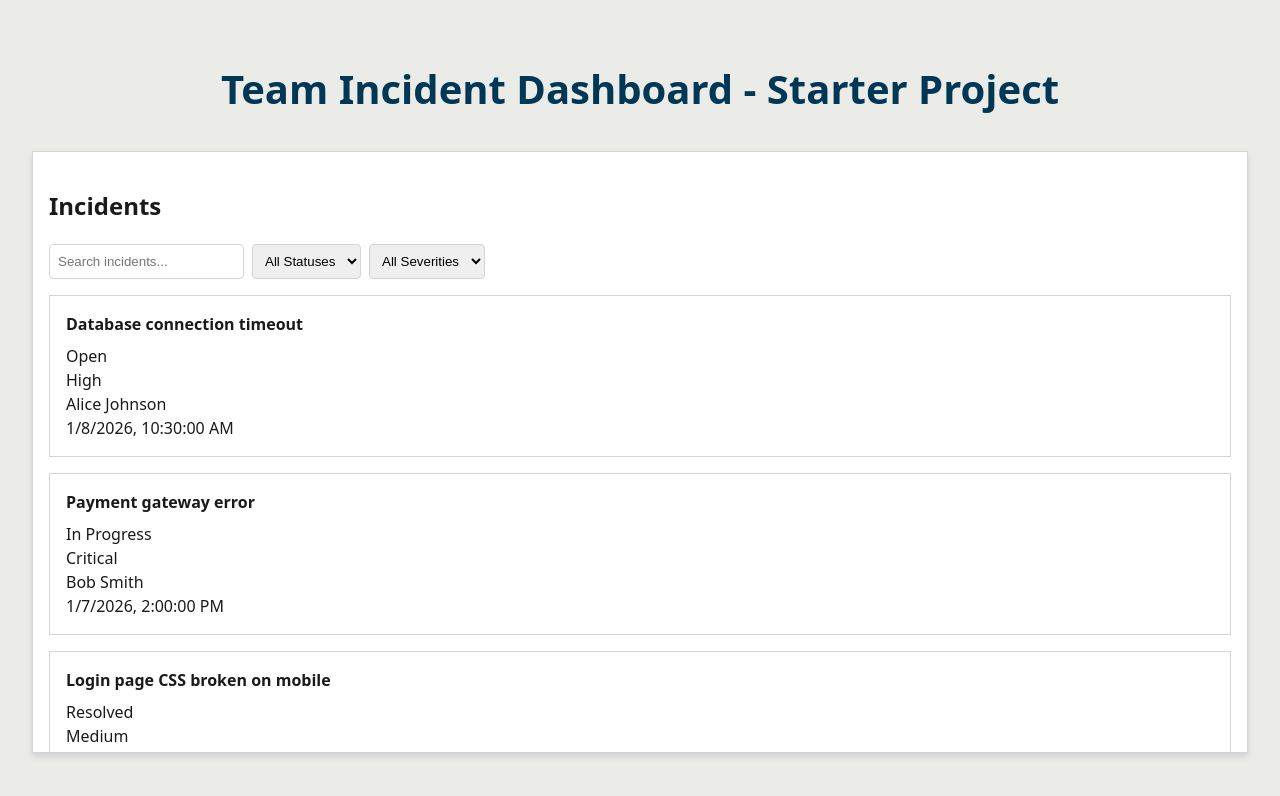
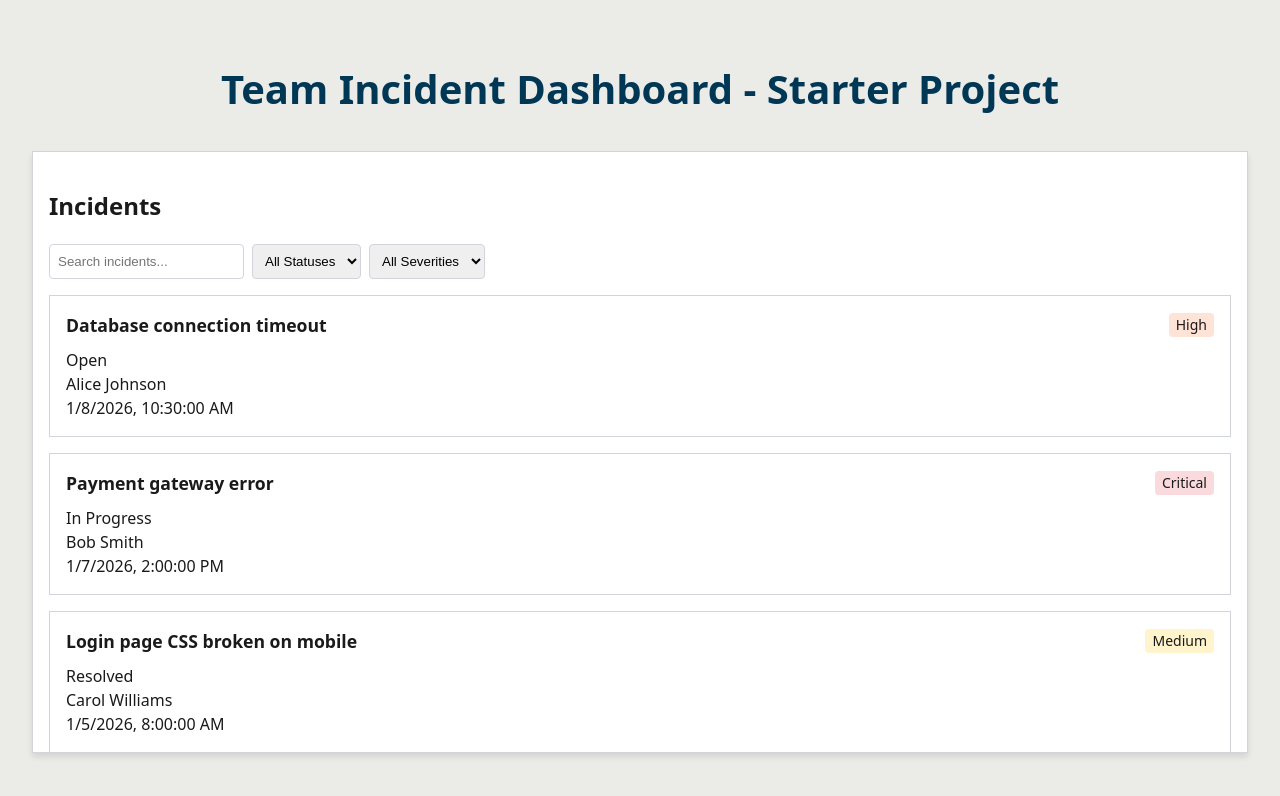
Before and after one commit to vitorleite/db-fe-exercise-incidents-dashboard, a React (Vite) app: page / in a window 1280 px wide. Shown: the top 796 px of the page. Built offline with nearby package versions, Linux system fonts and the light colour scheme.

Commit message:
add severity badge

```diff
--- /dev/null
+++ b/src/components/SeverityBadge.module.css
@@ -0,0 +1,26 @@
+.severityBadge {
+  display: inline-block;
+  padding: 0.1em 0.5em;
+  border-radius: 4px;
+  font-size: 0.875em;
+}
+
+.severityLow {
+  background-color: #e6f4ea;
+}
+
+.severityMedium {
+  background-color: #fff4cc;
+}
+
+.severityHigh {
+  background-color: #ffe3d6;
+}
+
+.severityCritical {
+  background-color: #fadadd;
+}
+
+.severityNone {
+  background-color: #e9e9e9;
+}
--- /dev/null
+++ b/src/components/SeverityBadge.tsx
@@ -0,0 +1,24 @@
+import { IncidentSeverity } from "@/api";
+
+import styles from "./SeverityBadge.module.css";
+
+interface SeverityBadgeProps {
+  severity: IncidentSeverity;
+}
+
+export function SeverityBadge({ severity }: SeverityBadgeProps) {
+  const severityMap: Record<IncidentSeverity, string> = {
+    Low: "severityLow",
+    Medium: "severityMedium",
+    High: "severityHigh",
+    Critical: "severityCritical",
+  };
+
+  const severityClass = severityMap[severity] || "severityNone";
+
+  return (
+    <span className={`${styles.severityBadge} ${styles[severityClass]}`}>
+      {severity}
+    </span>
+  );
+}
--- a/src/components/index.ts
+++ b/src/components/index.ts
@@ -1 +1,2 @@
 export * from "./UserDisplay";
+export * from "./SeverityBadge";
--- a/src/features/Incidents/components/IncidentListItem.tsx
+++ b/src/features/Incidents/components/IncidentListItem.tsx
@@ -1,7 +1,7 @@
 import { Incident } from "@/api";
 import { formatDate } from "@/utils/formatDate";
 
-import { UserDisplay } from "@/components";
+import { UserDisplay, SeverityBadge } from "@/components";
 
 interface IncidentListItemProps {
   incident: Incident;
@@ -22,10 +22,12 @@ export function IncidentListItem({
       tabIndex={0}
       onKeyDown={(e) => e.key === "Enter" && onClick()}
     >
-      <h4>{incident.title}</h4>
+      <div className="incident-list-item-header">
+        <h4>{incident.title}</h4>
+        <SeverityBadge severity={incident.severity} />
+      </div>
       <div className="incident-list-item-details">
         <div>{incident.status}</div>
-        <div>{incident.severity}</div>
         <div>
           <UserDisplay userId={incident.assigneeId} />
         </div>
--- a/src/features/Incidents/incidents.css
+++ b/src/features/Incidents/incidents.css
@@ -39,6 +39,9 @@
   border: 1px solid var(--colour-border);
   padding: 1rem;
   cursor: pointer;
+  display: flex;
+  flex-direction: column;
+  gap: 0.6rem;
 
   &:hover,
   &.selected {
@@ -46,8 +49,18 @@
   }
 }
 
-.incident-list-item h4 {
-  margin: 0 0 0.5rem 0;
+.incident-list-item-header {
+  display: flex;
+  justify-content: space-between;
+  align-items: center;
+}
+
+.incident-list-item-header h4 {
+  margin: 0 0.6rem 0 0;
+  font-size: 1.1rem;
+  white-space: nowrap;
+  overflow: hidden;
+  text-overflow: ellipsis;
 }
 
 /* incident filters */
```
